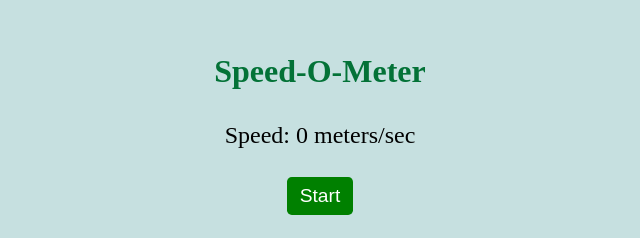
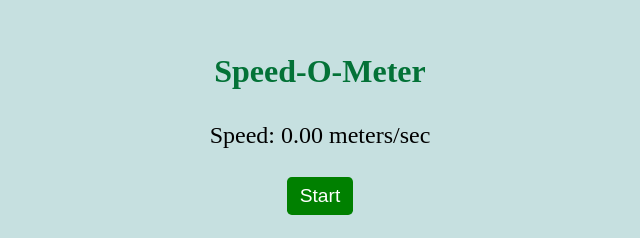
Before and after one commit to Subrata-Rudra/Speed-O-Meter, a plain HTML site: page index.html in a window 1280 px wide. Shown: the part 196-434 px from the top of the page, 320-960 px from the left. Drawn offline with Linux system fonts and the light colour scheme.

Commit message:
fourth commit

```diff
--- a/index.html
+++ b/index.html
@@ -11,7 +11,7 @@
   <body>
     <div class="container">
       <h1>Speed-O-Meter</h1>
-      <div id="content">Speed: 0 meters/sec</div>
+      <div id="content">Speed: 0.00 meters/sec</div>
       <button id="speed" onclick="getLocation()">Start</button>
       <button id="stop" onclick="stop()">Stop</button>
       <button id="reset" onclick="reset()">Reset</button>
```
